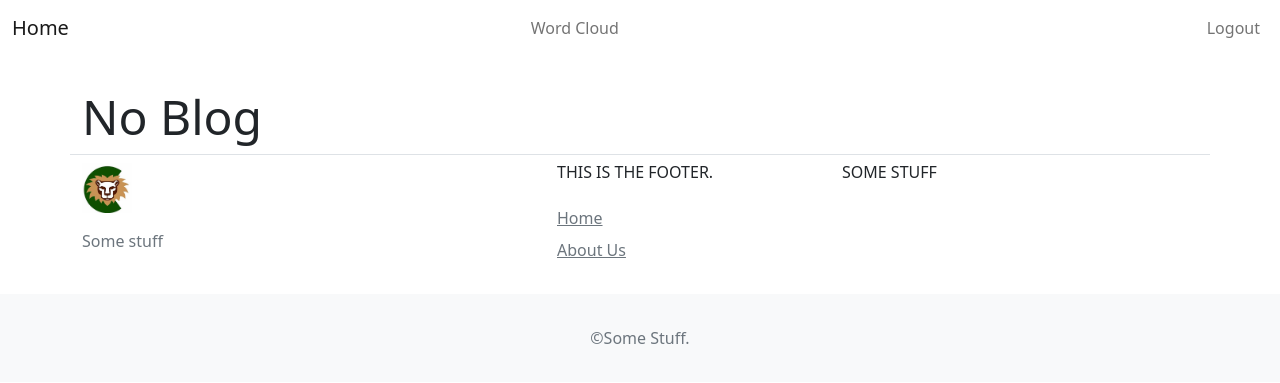
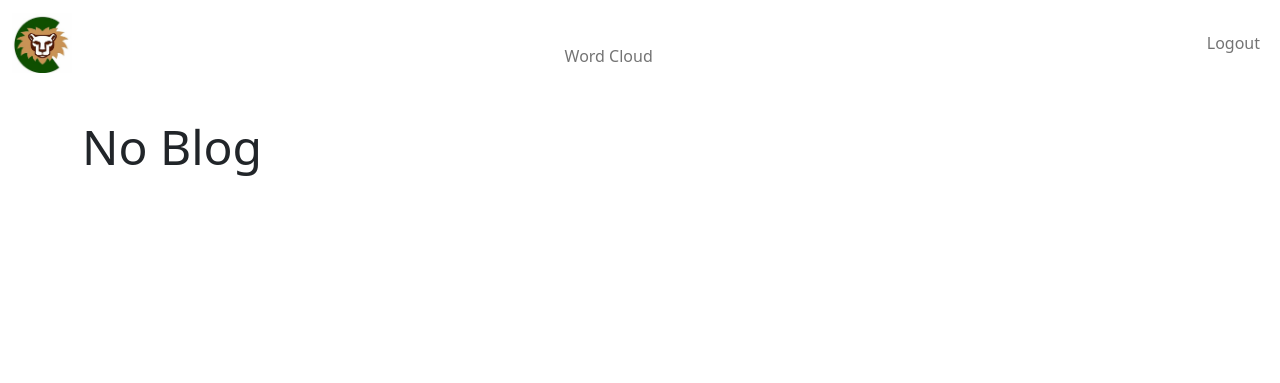
Before and after one commit to conchesness/CCPA2, a Python web app: template app/templates/blog.html in a window 1280 px wide. Shown: the top 383 px of the page. Run offline with Jinja, Linux system fonts and the light colour scheme; the template is opened without the code that fills it, so the values that code supplies are empty; some libraries are stand-ins or nearby versions.

Commit message:
cosmetic

```diff
--- a/app/templates/base.html
+++ b/app/templates/base.html
@@ -46,7 +46,6 @@ like the navbar. -->
       {% block body %}
       {% endblock %}
   </div>
-  {% include 'includes/_footer.html' %}
   <script src="https://cdn.jsdelivr.net/npm/bootstrap@5.1.3/dist/js/bootstrap.bundle.min.js" integrity="sha384-ka7Sk0Gln4gmtz2MlQnikT1wXgYsOg+OMhuP+IlRH9sENBO0LRn5q+8nbTov4+1p" crossorigin="anonymous"></script>
   <script src="https://code.jquery.com/jquery-3.5.1.slim.min.js" integrity="sha384-DfXdz2htPH0lsSSs5nCTpuj/zy4C+OGpamoFVy38MVBnE+IbbVYUew+OrCXaRkfj" crossorigin="anonymous"></script>
 </body>
--- a/app/templates/includes/_navbar.html
+++ b/app/templates/includes/_navbar.html
@@ -1,6 +1,6 @@
 <nav class="navbar navbar-expand-lg navbar-light bg-white">
   <div class="container-fluid mb-3">
-    <a class="navbar-brand .navbar-text display-1 font-weight-bold" href="/">Home</a>
+    <a class="navbar-brand .navbar-text display-1 font-weight-bold" href="/"><img width="60" src="/static/lion.png">
     <button class="navbar-toggler" type="button" data-bs-toggle="collapse" data-bs-target="#navbarSupportedContent" aria-controls="navbarSupportedContent" aria-expanded="false" aria-label="Toggle navigation">
       <span class="navbar-toggler-icon"></span>
     </button>
```
Also changed, not shown: app/static/favicon.ico.
